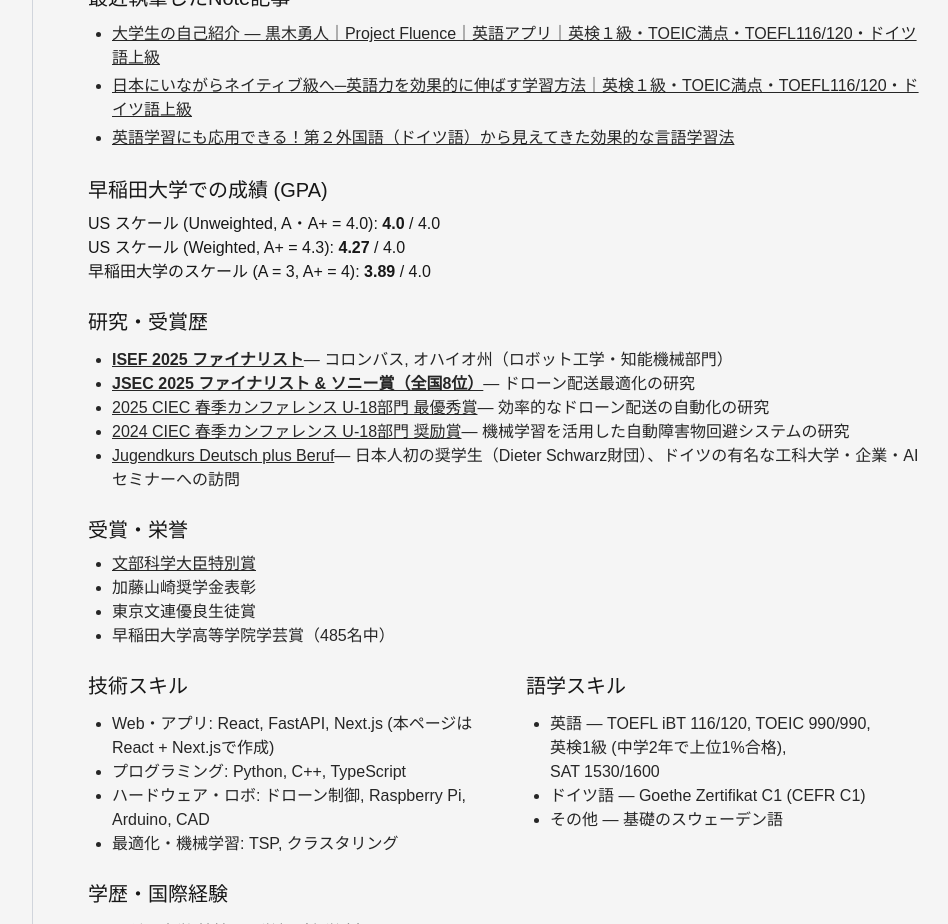
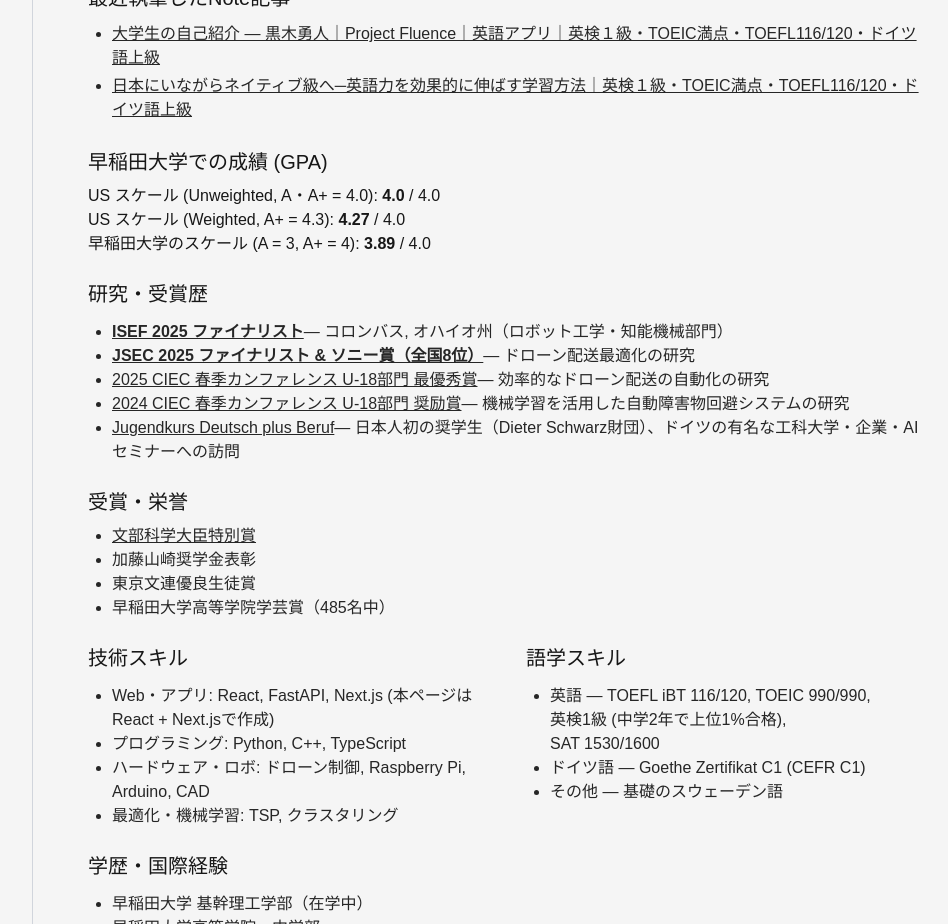
Before and after one commit to dronerd/yutokuroki-introduction-v1, a Next.js app: page /ja in a window 1280 px wide. Shown: the part 880-1804 px from the top of the page, without its empty margins (300-1248 px from the left). Built offline with nearby package versions, Linux system fonts and the light colour scheme.

Commit message:
removed one note article

```diff
--- a/app/ja/page.tsx
+++ b/app/ja/page.tsx
@@ -216,11 +216,6 @@ export default function HomePageJa() {
                       日本にいながらネイティブ級へ─英語力を効果的に伸ばす学習方法｜英検１級・TOEIC満点・TOEFL116/120・ドイツ語上級
                     </a>
                 </li>
-                <li key="Note Article3" className="py-0.5">
-                    <a href="#" className="underline" target="_blank" rel="noopener noreferrer">
-                      英語学習にも応用できる！第２外国語（ドイツ語）から見えてきた効果的な言語学習法
-                    </a>
-                </li>
               </ul>
             </section>
 
```
